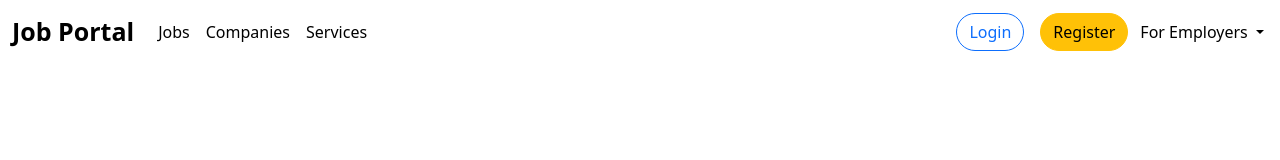
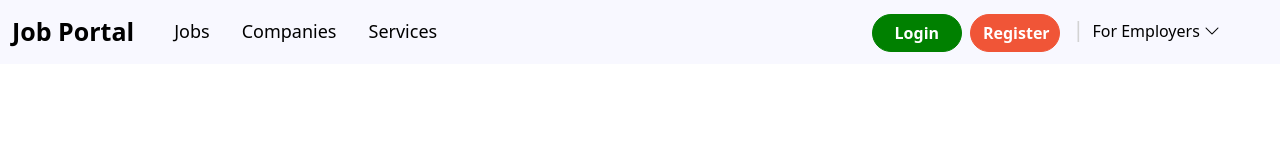
Before and after one commit to Ignatius-Nobel/Job-Portal, a plain HTML site: page index.html in a window 1280 px wide. Drawn offline with nearby package versions, Linux system fonts and the light colour scheme.

Commit message:
homepage navbar design completed

```diff
--- a/index.css
+++ b/index.css
@@ -1,8 +1,134 @@
-.navbar-brand{
+/* entire navbar */
+.navbar {
+    background-color: ghostwhite;
+}
+
+/* logo style */
+
+.navbar-brand {
     font-size: 25px;
     font-weight: 800;
 }
-.nav-item .nav-link{
+
+/* Job,Companies,Services button style */
+
+.nav-item .nav-link {
+    color: black;
+    font-size: 18px;
+    font-weight: 500;
+}
+
+.navbar-nav>li:hover {
+    transform: translateY(-5px);
+    transition: transform 300ms;
+}
+
+/* login and register button style */
+
+.login-btn .btn {
+    width: 90px;
+    font-weight: 600;
+    border: 1px solid green;
+    color: white;
+    background-color: green;
+}
+
+.login-btn .btn:hover {
+    background-color: rgb(40, 146, 40);
+}
+
+.register-btn .btn {
+    width: 90px;
+    background-color: #f05537;
+    background-color: var(--S100, #f05537);
+    border-color: #f05537;
+    border-color: var(--S100, #f05537);
+    color: #fff;
+    font-weight: 600;
+}
+
+.register-btn .btn:hover {
+    text-decoration: none;
+    outline: none;
+    background-color: rgb(205, 83, 38);
+}
+
+/* login and for employer divider */
+.divider-login{
+    color: lightgray;
+    font-size: 22px;
+}
+
+/* For Employer dropdown style */
+
+.dropbtn {
+    background-color: #04AA6D;
+    color: white;
+    padding: 16px;
+    font-size: 16px;
+    border: none;
+}
+
+.dropdown {
+    position: relative;
+    display: inline-block;
+}
+
+.dropdown-content {
+    display: none;
+    position: absolute;
+    min-width: 160px;
+    box-shadow: 0px 8px 16px 0px rgba(0, 0, 0, 0.2);
+    z-index: 1;
+    background: aliceblue;
+    border-radius: 5%;
+}
+
+.dropdown-content a {
+    color: black;
+    padding: 12px 16px;
+    text-decoration: none;
+    display: block;
+}
+
+.dropdown-content a:hover {
+    background-color: #ddd;
+
+}
+
+.dropdown:hover .dropdown-content {
+    display: block;
+}
+
+.dropdown:hover .dropbtn {background-color: #3e8e41;
+}
+
+
+/* For Employers underline animation */
+.hover-underline-animation {
+    display: inline;
+    position: relative;
     color: black;
     font-weight: 500;
+    cursor: pointer;
 }
+
+.hover-underline-animation:after {
+    content: '';
+    position: absolute;
+    width: 100%;
+    transform: scaleX(0);
+    height: 3px;
+    bottom: -1px;
+    left: 0;
+    background-color: orangered;
+    transform-origin: bottom right;
+    transition: transform 0.5s ease-out;
+
+}
+
+.hover-underline-animation:hover:after {
+    transform: scaleX(1);
+    transform-origin: bottom left;
+
+}
--- a/index.html
+++ b/index.html
@@ -14,12 +14,16 @@
       integrity="sha384-I7E8VVD/ismYTF4hNIPjVp/Zjvgyol6VFvRkX/vR+Vc4jQkC+hVqc2pM8ODewa9r"
       crossorigin="anonymous"
     ></script>
+    <link
+      rel="stylesheet"
+      href="https://cdn.jsdelivr.net/npm/bootstrap-icons@1.10.5/font/bootstrap-icons.css"
+    />
     <script
       src="https://cdn.jsdelivr.net/npm/bootstrap@5.3.0/dist/js/bootstrap.bundle.min.js"
       integrity="sha384-geWF76RCwLtnZ8qwWowPQNguL3RmwHVBC9FhGdlKrxdiJJigb/j/68SIy3Te4Bkz"
       crossorigin="anonymous"
     ></script>
-    <link rel="stylesheet" href="index.css">
+    <link rel="stylesheet" href="index.css" />
   </head>
   <body>
     <nav class="navbar navbar-expand-lg">
@@ -38,10 +42,10 @@
         </button>
         <div class="collapse navbar-collapse" id="navbarSupportedContent">
           <ul class="navbar-nav me-auto mb-2 mb-lg-0">
-            <li class="nav-item">
+            <li class="nav-item mx-3">
               <a class="nav-link" aria-current="page" href="#">Jobs</a>
             </li>
-            <li class="nav-item">
+            <li class="nav-item me-3">
               <a class="nav-link" href="#">Companies</a>
             </li>
 
@@ -49,31 +53,35 @@
               <a class="nav-link" href="#">Services</a>
             </li>
           </ul>
-          <a class="login-btn" href="#"><button type="button" class="btn btn-outline-primary rounded-pill mx-2">Login</button></a>
 
-          <a class="register-btn" href="#"><button type="button" class="btn btn-warning rounded-pill mx-2">Register</button></a>
+          <div class="navbar-right me-5">
+            <a class="login-btn" href="#"
+              ><button
+                type="button"
+                class="btn btn-outline-primary rounded-pill me-1"
+              >
+                Login
+              </button></a
+            >
 
+            <a class="register-btn" href="#"
+              ><button type="button" class="btn btn-warning rounded-pill me-2">
+                Register
+              </button></a
+            >
+              <span class="divider-login">|</span>
+            <div class="dropdown ms-1">
+              <p class="hover-underline-animation">
+                For Employers <i class="bi bi-chevron-down"></i>
+              </p>
+              <div class="dropdown-content">
+                <a href="#">Post a job</a>
+                <a href="#">Buy online</a>
+                <a href="#">Employer login</a>
+              </div>
+            </div>
+          </div>
 
-
-          <li style="list-style: none;" class="nav-item dropdown mx-1">
-              <a
-                class="nav-link dropdown-toggle"
-                href="#"
-                role="button"
-                data-bs-toggle="dropdown"
-                aria-expanded="false">
-                For Employers
-              </a>
-              <ul class="dropdown-menu">
-                <li><a class="dropdown-item" href="#">Post a job</a></li>
-                <li><a class="dropdown-item" href="#">Employer Login</a></li>
-                <li><a class="dropdown-item" href="#">Buy online</a></li>
-                <!-- <li><hr class="dropdown-divider" /></li>
-                <li>
-                  <a class="dropdown-item" href="#">Something else here</a>
-                </li> -->
-              </ul>
-            </li>
           <!-- <form class="d-flex" role="search">
             <input
               class="form-control me-2"
```
